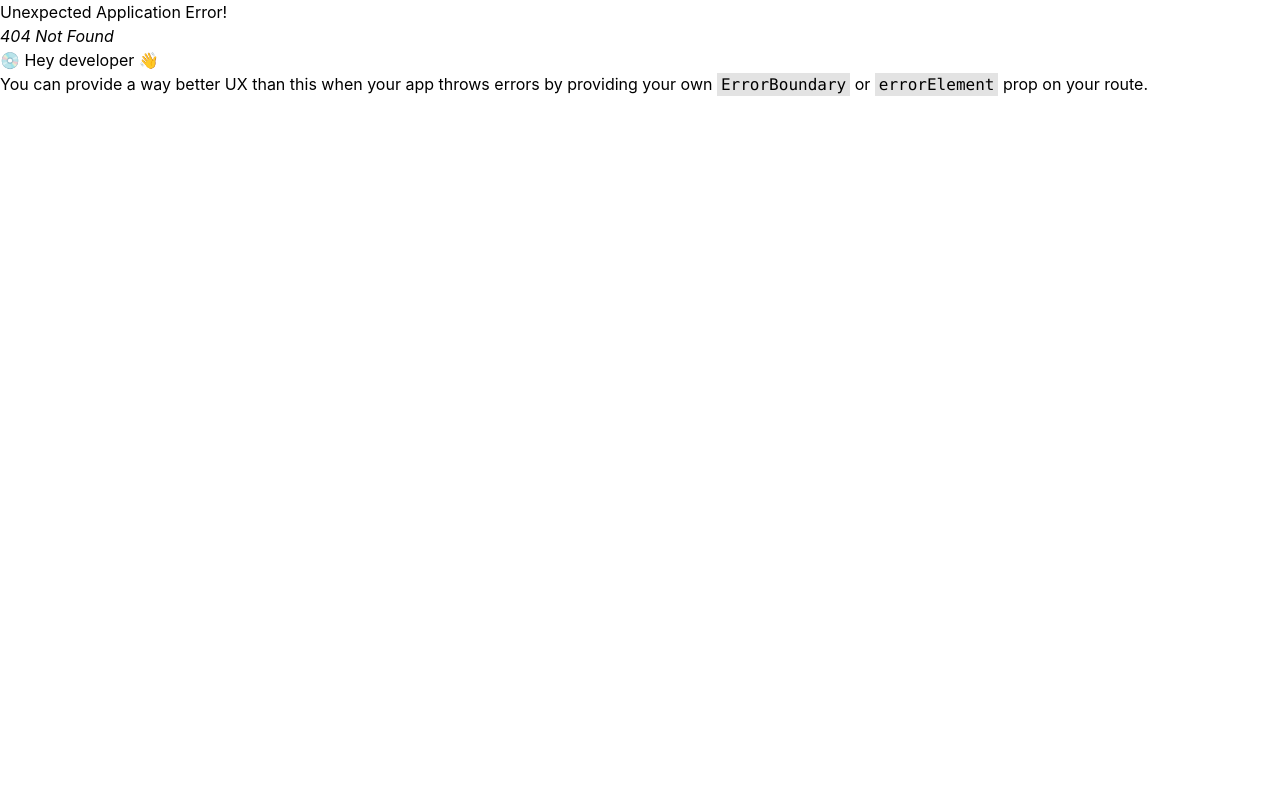
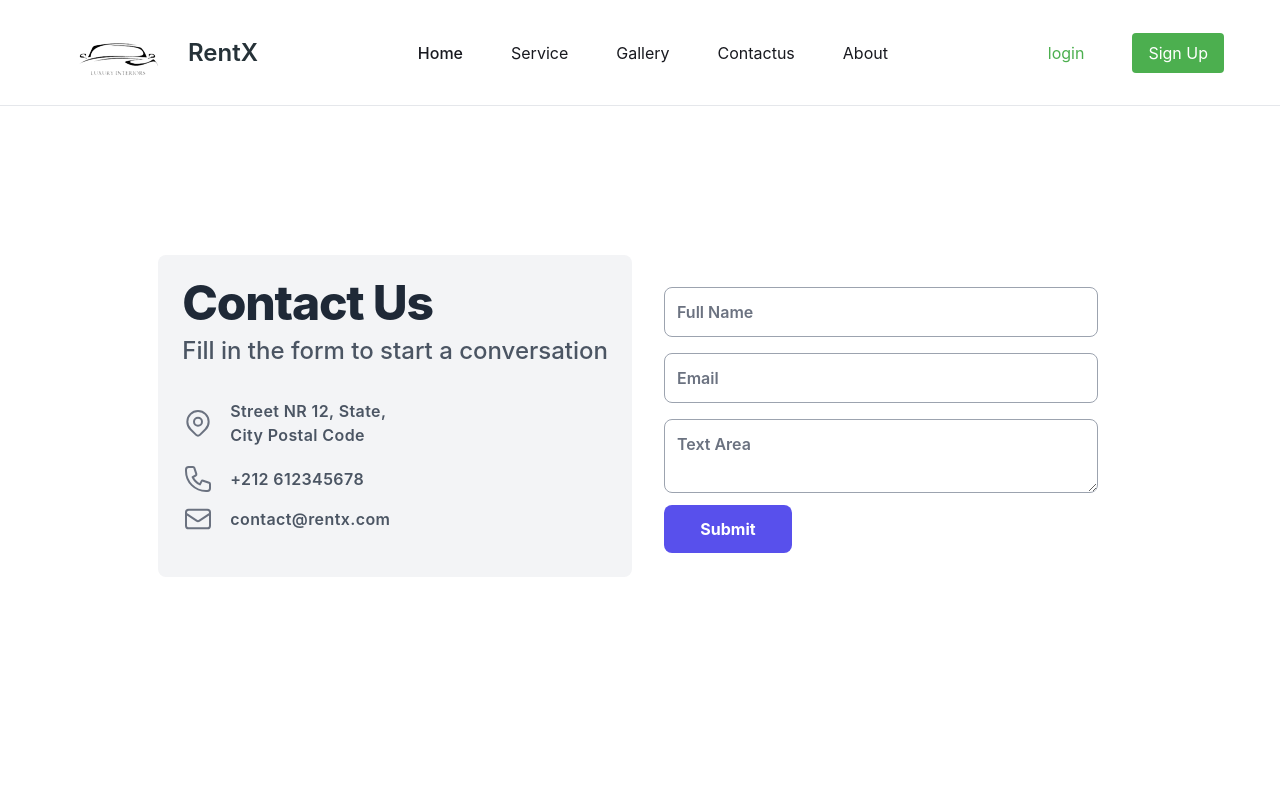
Before and after one commit to mooka007/Car, a React (Create React App) app in the folder client/: page /contactus in a window 1280 px wide. Before the commit this address had no page. Shown: the top 800 px of the page. Built offline with nearby package versions, Linux system fonts and the light colour scheme.

Commit message:
contact us

```diff
--- a/client/src/App.jsx
+++ b/client/src/App.jsx
@@ -1,8 +1,9 @@
 
 import './App.css';
+import AboutUs from './pages/AboutUs.jsx'
+import Contactus from './pages/ContactUs.jsx'
 import Navbar from "./components/Navbar.jsx"
-import AboutUs from './pages/AboutUs.jsx'
-import  Footer from './components/Footer.jsx'
+import Footer from './components/Footer.jsx'
 import {
   createBrowserRouter,
   RouterProvider,
@@ -32,6 +33,7 @@
       <Route path="/" element={<Layout />}>
         <Route index element={<Home />}></Route>
         <Route path="/aboutus" element={<AboutUs />}></Route>
+        <Route path="/contactus" element={<Contactus />}></Route>
       </Route>
       <Route path="/login" element={<Login />}></Route>
       <Route path="/signup" element={<Signup />}></Route>
--- a/client/src/components/Navbar.jsx
+++ b/client/src/components/Navbar.jsx
@@ -32,7 +32,7 @@
         {link: "Home", path: "/"},
         {link: "Service", path : "#"},
         {link: "Gallery", path : "#"},
-        {link: "Contact", path : "#"},
+        {link: "Contactus", path : "/contactus"},
         {link: "About", path : "/aboutus"},
     ];
     return (
--- /dev/null
+++ b/client/src/pages/ContactUs.jsx
@@ -0,0 +1,87 @@
+import React from "react";
+
+const Contactus = () => {
+    return (
+        <div class="relative flex items-top justify-center min-h-screen bg-white dark:bg-gray-900 sm:items-center sm:pt-0">
+        <div class="max-w-6xl mx-auto sm:px-6 lg:px-8">
+            <div class="mt-8 overflow-hidden">
+                <div class="grid grid-cols-1 md:grid-cols-2">
+                    <div class="p-6 mr-2 bg-gray-100 dark:bg-gray-800 sm:rounded-lg">
+                        <h1 class="text-4xl sm:text-5xl text-gray-800 dark:text-white font-extrabold tracking-tight">
+                            Contact Us
+                        </h1>
+                        <p class="text-normal text-lg sm:text-2xl font-medium text-gray-600 dark:text-gray-400 mt-2">
+                            Fill in the form to start a conversation
+                        </p>
+
+                        <div class="flex items-center mt-8 text-gray-600 dark:text-gray-400">
+                            <svg fill="none" stroke="currentColor" stroke-linecap="round" stroke-linejoin="round" stroke-width="1.5" viewBox="0 0 24 24" class="w-8 h-8 text-gray-500">
+                                <path stroke-linecap="round" stroke-linejoin="round" stroke-width="1.5" d="M17.657 16.657L13.414 20.9a1.998 1.998 0 01-2.827 0l-4.244-4.243a8 8 0 1111.314 0z"/>
+                                <path stroke-linecap="round" stroke-linejoin="round" stroke-width="1.5" d="M15 11a3 3 0 11-6 0 3 3 0 016 0z"/>
+                            </svg>
+                            <div class="ml-4 text-md tracking-wide font-semibold w-40">
+                                Street NR 12, State, City
+                                Postal Code
+                            </div>
+                        </div>
+
+                        <div class="flex items-center mt-4 text-gray-600 dark:text-gray-400">
+                            <svg fill="none" stroke="currentColor" stroke-linecap="round" stroke-linejoin="round" stroke-width="1.5" viewBox="0 0 24 24" class="w-8 h-8 text-gray-500">
+                                <path stroke-linecap="round" stroke-linejoin="round" stroke-width="1.5" d="M3 5a2 2 0 012-2h3.28a1 1 0 01.948.684l1.498 4.493a1 1 0 01-.502 1.21l-2.257 1.13a11.042 11.042 0 005.516 5.516l1.13-2.257a1 1 0 011.21-.502l4.493 1.498a1 1 0 01.684.949V19a2 2 0 01-2 2h-1C9.716 21 3 14.284 3 6V5z"/>
+                            </svg>
+                            <div class="ml-4 text-md tracking-wide font-semibold w-40">
+                                +212 612345678
+                            </div>
+                        </div>
+
+                        <div class="flex items-center mt-2 text-gray-600 dark:text-gray-400">
+                            <svg fill="none" stroke="currentColor" stroke-linecap="round" stroke-linejoin="round" stroke-width="1.5" viewBox="0 0 24 24" class="w-8 h-8 text-gray-500">
+                                <path stroke-linecap="round" stroke-linejoin="round" stroke-width="1.5" d="M3 8l7.89 5.26a2 2 0 002.22 0L21 8M5 19h14a2 2 0 002-2V7a2 2 0 00-2-2H5a2 2 0 00-2 2v10a2 2 0 002 2z"/>
+                            </svg>
+                            <div class="ml-4 text-md tracking-wide font-semibold w-40">
+                                contact@rentx.com
+                            </div>
+                        </div>
+                    </div>
+
+                    <form class="p-6 flex flex-col justify-center">
+                        <div class="flex flex-col">
+                            <label for="name" class="hidden">Full Name</label>
+                            <input type="name" name="name" id="name" placeholder="Full Name" class="w-100 mt-2 py-3 px-3 rounded-lg bg-white dark:bg-gray-800 border border-gray-400 dark:border-gray-700 text-gray-800 font-semibold focus:border-indigo-500 focus:outline-none" />
+                        </div>
+
+                        <div class="flex flex-col mt-2">
+                            <label for="email" class="hidden">Email</label>
+                            <input type="email" name="email" id="email" placeholder="Email" class="w-100 mt-2 py-3 px-3 rounded-lg bg-white dark:bg-gray-800 border border-gray-400 dark:border-gray-700 text-gray-800 font-semibold focus:border-indigo-500 focus:outline-none" />
+                        </div>
+
+                        <div class="flex flex-col mt-2">
+                            <label for="tel" class="hidden">Number</label>
+                            <textarea type="tel" name="tel" id="tel" placeholder="Text Area" class="w-100 mt-2 py-3 px-3 rounded-lg bg-white dark:bg-gray-800 border border-gray-400 dark:border-gray-700 text-gray-800 font-semibold focus:border-indigo-500 focus:outline-none" />
+                        </div>
+
+                        <button type="submit" class="md:w-32 bg-indigo-600 hover:bg-blue-dark text-white font-bold py-3 px-6 rounded-lg mt-3 hover:bg-indigo-500 transition ease-in-out duration-300">
+                            Submit
+                        </button>
+                    </form>
+                </div>
+            </div>
+        </div>
+    </div>
+    )
+}
+
+
+
+
+
+//
+
+
+
+
+
+
+
+
+export default Contactus;
```
